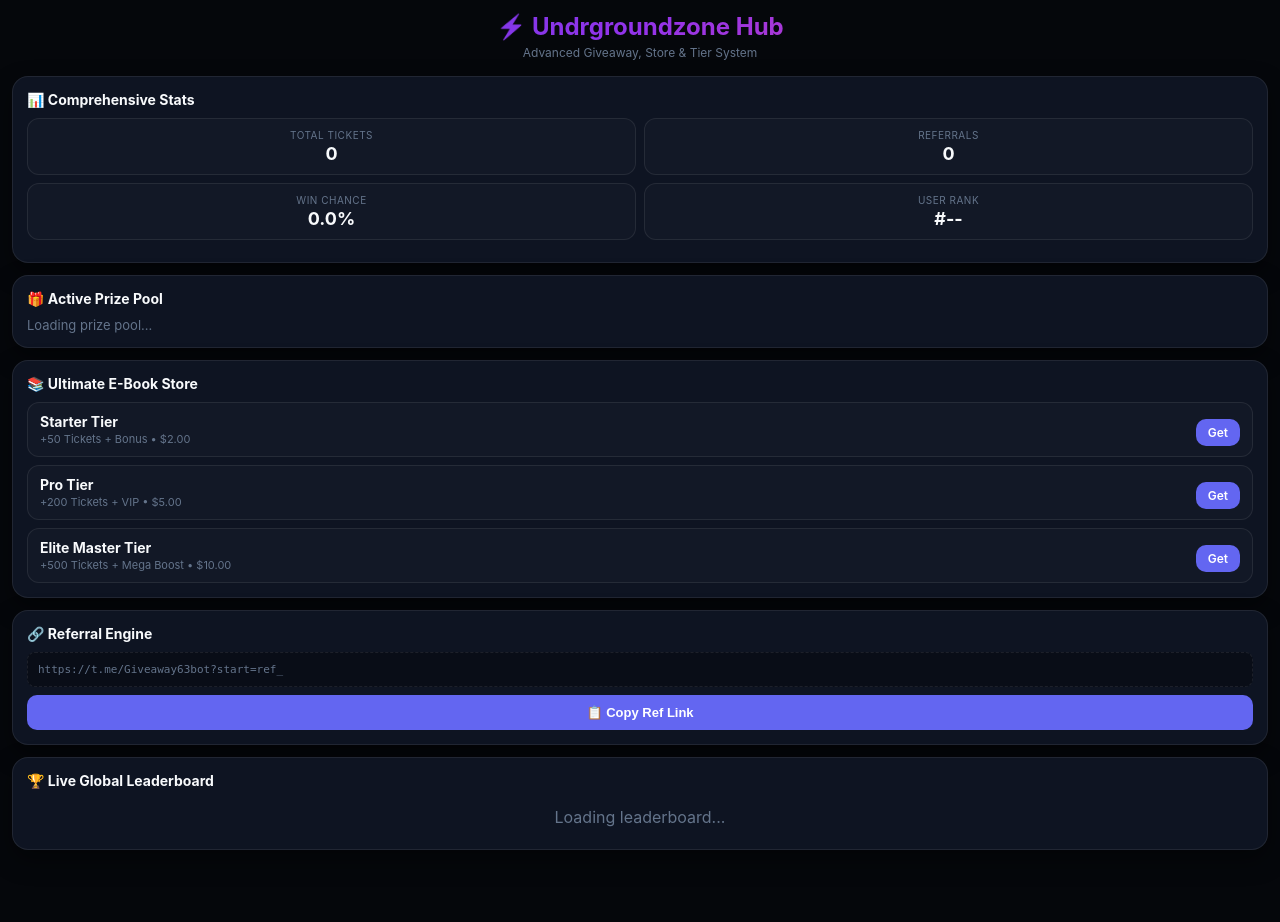
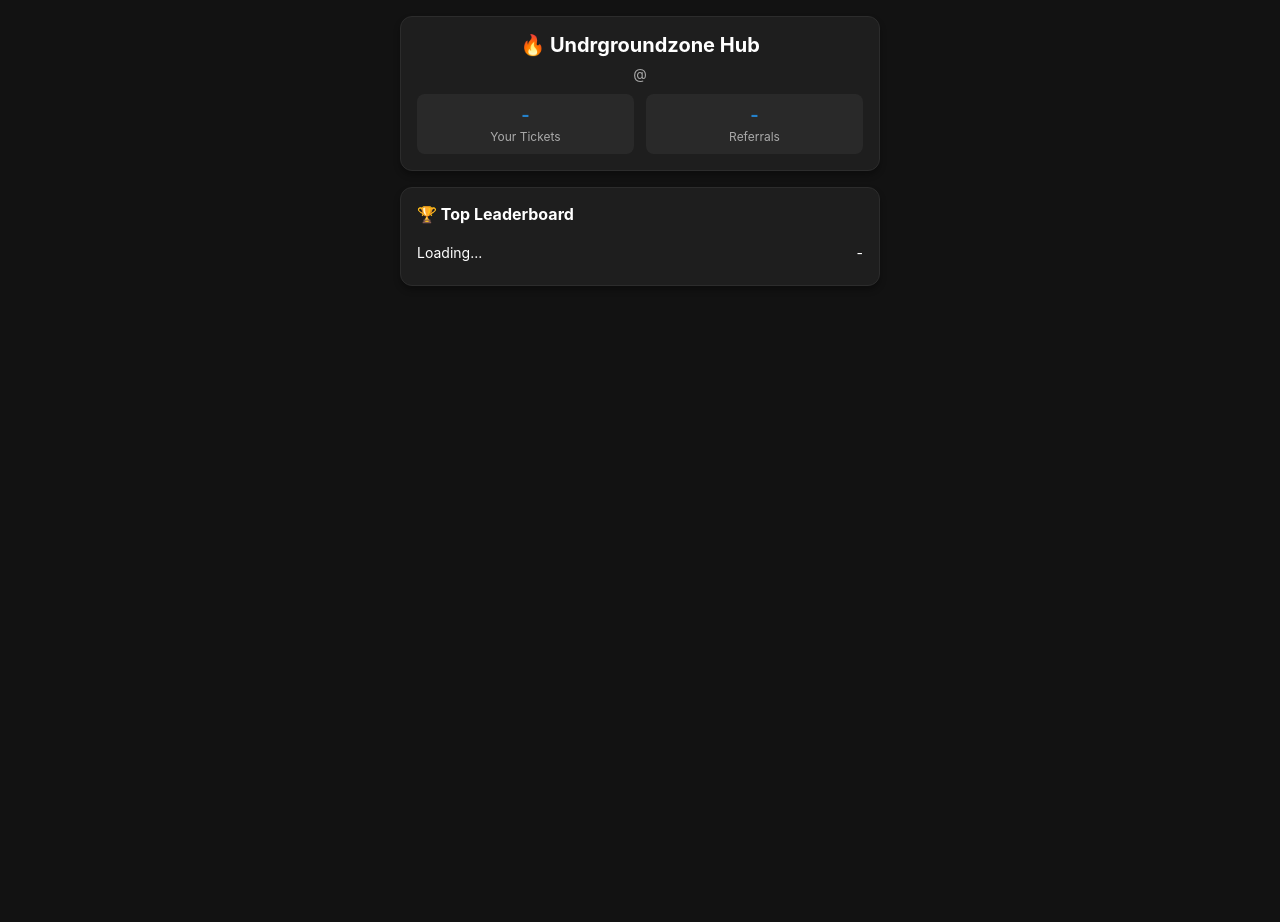
Before and after one commit to atomowabomba3-boop/Telegram-bot, a Python web app: template templates/index.html in a window 1280 px wide. After the commit the page ends 286 px from the top, so only its background shows below. Run offline with Jinja, Linux system fonts and the light colour scheme; the template is opened without the code that fills it, so the values that code supplies are empty; some libraries are stand-ins or nearby versions.

Commit message:
Update index.html

```diff
--- a/templates/index.html
+++ b/templates/index.html
@@ -3,21 +3,18 @@
 <head>
     <meta charset="UTF-8">
     <meta name="viewport" content="width=device-width, initial-scale=1.0">
-    <title>Undrgroundzone - Ultimate Hub</title>
+    <title>Undrgroundzone Mini App</title>
     <script src="https://telegram.org/js/telegram-web-app.js"></script>
     <style>
         :root {
-            --bg-color: var(--tg-theme-bg-color, #05070b);
-            --card-bg: var(--tg-theme-secondary-bg-color, #0e1422);
-            --text-color: var(--tg-theme-text-color, #f8fafc);
-            --hint-color: var(--tg-theme-hint-color, #64748b);
-            --primary-color: var(--tg-theme-button-color, #6366f1);
-            --primary-text: var(--tg-theme-button-text-color, #ffffff);
-            --accent-gradient: linear-gradient(135deg, #4f46e5 0%, #9333ea 50%, #ec4899 100%);
-            --danger-color: #ef4444;
-            --success-color: #22c55e;
-            --warning-color: #f59e0b;
-            --border-color: rgba(255, 255, 255, 0.08);
+            --bg-color: var(--tg-theme-bg-color, #121212);
+            --text-color: var(--tg-theme-text-color, #ffffff);
+            --hint-color: var(--tg-theme-hint-color, #aaaaaa);
+            --button-color: var(--tg-theme-button-color, #2481cc);
+            --button-text-color: var(--tg-theme-button-text-color, #ffffff);
+            --card-bg: #1e1e1e;
+            --border-color: #2c2c2c;
+            --admin-color: #e53935;
         }
 
         body {
@@ -25,391 +22,277 @@
             background-color: var(--bg-color);
             color: var(--text-color);
             margin: 0;
-            padding: 12px;
-            padding-bottom: 60px;
+            padding: 16px;
+            display: flex;
+            flex-direction: column;
+            align-items: center;
         }
 
-        .header {
-            text-align: center;
-            margin-bottom: 16px;
-        }
-
-        .header h1 {
-            font-size: 24px;
-            margin: 0 0 4px 0;
-            background: var(--accent-gradient);
-            -webkit-background-clip: text;
-            -webkit-text-fill-color: transparent;
-        }
-
-        .header p {
-            color: var(--hint-color);
-            font-size: 12px;
-            margin: 0;
+        .container {
+            width: 100%;
+            max-width: 480px;
+            display: flex;
+            flex-direction: column;
+            gap: 16px;
+            padding-bottom: 40px;
         }
 
         .card {
             background-color: var(--card-bg);
-            border-radius: 16px;
-            padding: 14px;
-            margin-bottom: 12px;
-            box-shadow: 0 10px 25px rgba(0, 0, 0, 0.4);
             border: 1px solid var(--border-color);
+            border-radius: 12px;
+            padding: 16px;
+            box-shadow: 0 4px 6px rgba(0,0,0,0.3);
         }
 
-        .grid-4 {
-            display: grid;
-            grid-template-columns: repeat(2, 1fr);
-            gap: 8px;
+        .header-card {
+            text-align: center;
+        }
+
+        .title {
+            font-size: 20px;
+            font-weight: 700;
             margin-bottom: 8px;
         }
 
-        .stat-box {
-            background: rgba(255, 255, 255, 0.02);
-            border-radius: 12px;
-            padding: 10px;
-            text-align: center;
-            border: 1px solid var(--border-color);
+        .stats-grid {
+            display: grid;
+            grid-template-columns: 1fr 1fr;
+            gap: 12px;
+            margin-top: 12px;
         }
 
-        .stat-box .value {
-            font-size: 18px;
-            font-weight: 700;
-            margin-top: 2px;
-            color: var(--text-color);
+        .stat-box {
+            background-color: rgba(255, 255, 255, 0.05);
+            padding: 10px;
+            border-radius: 8px;
+            text-align: center;
         }
 
-        .stat-box .label {
-            font-size: 10px;
-            text-transform: uppercase;
-            letter-spacing: 0.5px;
-            color: var(--hint-color);
+        .stat-value {
+            font-size: 18px;
+            font-weight: bold;
+            color: var(--button-color);
         }
 
-        h3 {
-            font-size: 14px;
-            margin-top: 0;
-            margin-bottom: 10px;
+        .stat-label {
+            font-size: 12px;
+            color: var(--hint-color);
+            margin-top: 4px;
+        }
+
+        button {
+            background-color: var(--button-color);
+            color: var(--button-text-color);
+            border: none;
+            border-radius: 8px;
+            padding: 12px;
+            font-size: 15px;
+            font-weight: 600;
+            cursor: pointer;
+            width: 100%;
+            transition: opacity 0.2s;
+        }
+
+        button:active {
+            opacity: 0.8;
+        }
+
+        .admin-section {
+            display: none;
+            border-color: var(--admin-color);
+        }
+
+        .admin-title {
+            color: var(--admin-color);
+            font-weight: bold;
+            margin-bottom: 12px;
             display: flex;
             align-items: center;
             gap: 6px;
         }
 
-        .btn {
-            background: var(--primary-color);
-            color: var(--primary-text);
-            border: none;
-            border-radius: 10px;
-            padding: 10px 14px;
-            font-size: 13px;
-            font-weight: 600;
-            width: 100%;
-            cursor: pointer;
-            transition: all 0.2s ease;
-            display: flex;
-            align-items: center;
-            justify-content: center;
-            gap: 6px;
-            box-sizing: border-box;
-            text-decoration: none;
-            margin-top: 6px;
+        .admin-btn {
+            background-color: var(--admin-color);
+            margin-top: 8px;
         }
-
-        .btn:active { transform: scale(0.98); opacity: 0.9; }
-        .btn-success { background: var(--success-color); }
-        .btn-danger { background: var(--danger-color); }
-        .btn-warning { background: var(--warning-color); color: #000; }
-
-        .store-grid {
-            display: grid;
-            grid-template-columns: 1fr;
-            gap: 8px;
-        }
-
-        .store-item {
-            background: rgba(255, 255, 255, 0.02);
-            border: 1px solid var(--border-color);
-            border-radius: 12px;
-            padding: 10px 12px;
-            display: flex;
-            justify-content: space-between;
-            align-items: center;
-        }
-
-        .store-info h4 { margin: 0 0 2px 0; font-size: 14px; }
-        .store-info p { margin: 0; font-size: 11px; color: var(--hint-color); }
 
         input {
             width: 100%;
             padding: 10px;
             border-radius: 8px;
             border: 1px solid var(--border-color);
-            background-color: rgba(0, 0, 0, 0.3);
+            background-color: #121212;
             color: var(--text-color);
-            margin-bottom: 8px;
-            font-size: 13px;
             box-sizing: border-box;
-            outline: none;
+            margin-top: 6px;
+            margin-bottom: 12px;
         }
 
-        input:focus { border-color: var(--primary-color); }
-
-        .ref-box {
-            background: rgba(0, 0, 0, 0.3);
-            padding: 10px;
-            border-radius: 8px;
-            font-size: 11px;
-            word-break: break-all;
-            color: var(--hint-color);
-            margin-bottom: 8px;
-            border: 1px dashed var(--border-color);
-            font-family: monospace;
+        .leaderboard-list {
+            list-style: none;
+            padding: 0;
+            margin: 0;
         }
 
         .leaderboard-item {
             display: flex;
             justify-content: space-between;
-            align-items: center;
-            padding: 8px 10px;
-            background: rgba(255, 255, 255, 0.02);
-            border-radius: 8px;
-            font-size: 13px;
-            margin-bottom: 6px;
+            padding: 8px 0;
+            border-bottom: 1px solid var(--border-color);
+            font-size: 14px;
         }
 
-        #toast {
-            visibility: hidden;
-            min-width: 220px;
-            background-color: #1e293b;
-            color: #fff;
-            text-align: center;
-            border-radius: 8px;
-            padding: 12px;
-            position: fixed;
-            z-index: 1000;
-            left: 50%;
-            bottom: 20px;
-            transform: translateX(-50%);
-            font-size: 13px;
-            box-shadow: 0 10px 30px rgba(0,0,0,0.6);
-            border: 1px solid var(--border-color);
+        .leaderboard-item:last-child {
+            border-bottom: none;
         }
 
-        #toast.show { visibility: visible; animation: fadein 0.3s, fadeout 0.3s 2.5s; }
-        @keyframes fadein { from { bottom: 0; opacity: 0; } to { bottom: 20px; opacity: 1; } }
-        @keyframes fadeout { from { bottom: 20px; opacity: 1; } to { bottom: 0; opacity: 0; } }
+        .status-msg {
+            font-size: 13px;
+            text-align: center;
+            margin-top: 8px;
+            color: var(--hint-color);
+        }
     </style>
 </head>
 <body>
 
-    <div class="header">
-        <h1>⚡ Undrgroundzone Hub</h1>
-        <p>Advanced Giveaway, Store & Tier System</p>
-    </div>
+    <div class="container">
+        <!-- Profil / Statystyki użytkownika -->
+        <div class="card header-card">
+            <div class="title">🔥 Undrgroundzone Hub</div>
+            <div id="username" style="color: var(--hint-color); font-size: 14px;">Loading profile...</div>
 
-    <!-- Comprehensive Stats Grid -->
-    <div class="card">
-        <h3>📊 Comprehensive Stats</h3>
-        <div class="grid-4">
+            <div class="stats-grid">
                 <div class="stat-box">
-                <div class="label">Total Tickets</div>
-                <div class="value" id="stat-tickets">0</div>
+                    <div class="stat-value" id="user-points">-</div>
+                    <div class="stat-label">Your Tickets</div>
                 </div>
                 <div class="stat-box">
-                <div class="label">Referrals</div>
-                <div class="value" id="stat-refs">0</div>
-            </div>
-            <div class="stat-box">
-                <div class="label">Win Chance</div>
-                <div class="value" id="stat-chance">0.0%</div>
-            </div>
-            <div class="stat-box">
-                <div class="label">User Rank</div>
-                <div class="value" id="stat-rank">#--</div>
+                    <div class="stat-value" id="user-refs">-</div>
+                    <div class="stat-label">Referrals</div>
                 </div>
             </div>
         </div>
 
-    <!-- Active Prize Pool Preview -->
+        <!-- Tabela wyników -->
         <div class="card">
-        <h3>🎁 Active Prize Pool</h3>
-        <div id="prize-pool-list" style="font-size: 13px; color: var(--hint-color);">
-            Loading prize pool...
+            <div class="title" style="font-size: 16px; margin-bottom: 12px;">🏆 Top Leaderboard</div>
+            <ul class="leaderboard-list" id="leaderboard">
+                <li class="leaderboard-item"><span>Loading...</span><span>-</span></li>
+            </ul>
+        </div>
+
+        <!-- Panel Administratora (widoczny tylko dla ADMIN_IDS) -->
+        <div class="card admin-section" id="admin-panel">
+            <div class="admin-title">⚡ Admin Control Panel</div>
+
+            <label style="font-size: 13px;">Add Pool Amount ($):</label>
+            <input type="number" id="admin-pool-input" placeholder="15" value="15">
+            <button class="admin-btn" onclick="adminAction('add_pool')">Add to Giveaway Pool</button>
+
+            <label style="font-size: 13px; margin-top: 12px; display: block;">Target User ID:</label>
+            <input type="number" id="admin-target-id" placeholder="User ID">
+            <label style="font-size: 13px;">Tickets Count:</label>
+            <input type="number" id="admin-tickets-count" placeholder="10">
+            <button class="admin-btn" onclick="adminAction('add_tickets')">Add Tickets to User</button>
+
+            <button class="admin-btn" style="margin-top: 16px;" onclick="adminAction('start')">Start New Giveaway</button>
+            <button class="admin-btn" style="background-color: #f57c00;" onclick="adminAction('winners')">Draw Winners Now</button>
+
+            <div class="status-msg" id="admin-status"></div>
         </div>
     </div>
-
-    <!-- E-book Store -->
-    <div class="card">
-        <h3>📚 Ultimate E-Book Store</h3>
-        <div class="store-grid">
-            <div class="store-item">
-                <div class="store-info">
-                    <h4>Starter Tier</h4>
-                    <p>+50 Tickets + Bonus • $2.00</p>
-                </div>
-                <a href="#" id="buy-tier1" class="btn" style="width: auto; padding: 6px 12px; font-size: 12px;">Get</a>
-            </div>
-            <div class="store-item">
-                <div class="store-info">
-                    <h4>Pro Tier</h4>
-                    <p>+200 Tickets + VIP • $5.00</p>
-                </div>
-                <a href="#" id="buy-tier2" class="btn" style="width: auto; padding: 6px 12px; font-size: 12px;">Get</a>
-            </div>
-            <div class="store-item">
-                <div class="store-info">
-                    <h4>Elite Master Tier</h4>
-                    <p>+500 Tickets + Mega Boost • $10.00</p>
-                </div>
-                <a href="#" id="buy-tier3" class="btn" style="width: auto; padding: 6px 12px; font-size: 12px;">Get</a>
-            </div>
-        </div>
-    </div>
-
-    <!-- Referral Program -->
-    <div class="card">
-        <h3>🔗 Referral Engine</h3>
-        <div class="ref-box" id="ref-link">Generating link...</div>
-        <button class="btn" onclick="copyRefLink()">📋 Copy Ref Link</button>
-    </div>
-
-    <!-- Live Leaderboard -->
-    <div class="card">
-        <h3>🏆 Live Global Leaderboard</h3>
-        <div id="leaderboard">
-            <div style="text-align: center; color: var(--hint-color); padding: 8px;">Loading leaderboard...</div>
-        </div>
-    </div>
-
-    <!-- Admin Control Panel -->
-    <div id="admin-panel" class="card" style="display: none; border-color: var(--primary-color);">
-        <h3>🛠 Master Admin Control Panel</h3>
-
-        <button class="btn btn-success" onclick="adminAction('start')">🚀 Broadcast & Start Giveaway</button>
-
-        <div style="margin-top: 10px;">
-            <label style="font-size: 10px; color: var(--hint-color); text-transform: uppercase;">Add Prize to Pool:</label>
-            <input type="text" id="pool-input" placeholder="e.g. $50 Steam GiftCard">
-            <button class="btn btn-warning" onclick="adminAction('add_pool')">➕ Push Prize to Pool</button>
-        </div>
-
-        <div style="margin-top: 10px;">
-            <label style="font-size: 10px; color: var(--hint-color); text-transform: uppercase;">User Ticket Management:</label>
-            <input type="text" id="target-id" placeholder="Telegram User ID">
-            <input type="number" id="tickets-count" placeholder="Ticket amount (+ or -)">
-            <button class="btn" onclick="adminAction('add_tickets')">🎟 Execute Ticket Adjustment</button>
-        </div>
-
-        <button class="btn btn-danger" style="margin-top: 10px;" onclick="adminAction('winners')">🎲 Execute Random Winners Draw</button>
-    </div>
-
-    <div id="toast">Notification</div>
 
     <script>
         const tg = window.Telegram.WebApp;
         tg.expand();
 
-        let userId = 8998575936;
-        if (tg.initDataUnsafe && tg.initDataUnsafe.user && tg.initDataUnsafe.user.id) {
-            userId = tg.initDataUnsafe.user.id;
+        const user = tg.initDataUnsafe?.user;
+        const userId = user ? user.id : 8998575936; // Fallback do testów lokalnych dla admina
+
+        if (user) {
+            document.getElementById('username').innerText = `@${user.username || user.first_name}`;
+        } else {
+            document.getElementById('username').innerText = `User ID: ${userId} (Debug)`;
         }
 
-        if (userId === 8998575936) {
+        // Lista uprzywilejowanych adminów zgodna z backendem
+        const ADMIN_IDS = [8998575936];
+
+        if (ADMIN_IDS.includes(userId)) {
             document.getElementById('admin-panel').style.display = 'block';
         }
 
-        const botUsername = "Giveaway63bot";
-        document.getElementById('ref-link').innerText = `https://t.me/${botUsername}?start=ref_${userId}`;
-        document.getElementById('buy-tier1').href = `https://t.me/${botUsername}?start=buy_tier1`;
-        document.getElementById('buy-tier2').href = `https://t.me/${botUsername}?start=buy_tier2`;
-        document.getElementById('buy-tier3').href = `https://t.me/${botUsername}?start=buy_tier3`;
-
-        function showToast(text) {
-            let toast = document.getElementById("toast");
-            toast.innerText = text;
-            toast.className = "show";
-            setTimeout(() => { toast.className = toast.className.replace("show", ""); }, 3000);
+        // Pobieranie danych użytkownika
+        async function fetchUserData() {
+            try {
+                const response = await fetch(`/api/user/${userId}`);
+                const data = await response.json();
+                document.getElementById('user-points').innerText = data.points ?? 1;
+                document.getElementById('user-refs').innerText = data.referrals_count ?? 0;
+            } catch (e) {
+                console.error("Error fetching user data:", e);
+            }
         }
 
-        async function loadData() {
+        // Pobieranie tabeli wyników
+        async function fetchLeaderboard() {
             try {
-                let res = await fetch(`/api/user/${userId}`);
-                if (res.ok) {
-                    let data = await res.json();
-                    let pts = data.points || 0;
-                    let refs = data.referrals_count || 0;
-                    document.getElementById('stat-tickets').innerText = pts;
-                    document.getElementById('stat-refs').innerText = refs;
-                    document.getElementById('stat-chance').innerText = (pts * 1.5).toFixed(1) + '%';
+                const response = await fetch('/api/leaderboard');
+                const data = await response.json();
+                const listEl = document.getElementById('leaderboard');
+                listEl.innerHTML = '';
+
+                if (data.length === 0) {
+                    listEl.innerHTML = '<li class="leaderboard-item"><span>No records yet</span><span>-</span></li>';
+                    return;
                 }
 
-                let lbRes = await fetch('/api/leaderboard');
-                if (lbRes.ok) {
-                    let lbData = await lbRes.json();
-                    let html = '';
-                    let userRank = '--';
-                    if (lbData.length === 0) {
-                        html = '<div style="text-align: center; color: var(--hint-color); padding: 6px;">No entries yet.</div>';
-                    } else {
-                        lbData.forEach((row, index) => {
-                            if (row.user_id === userId) {
-                                userRank = `#${index + 1}`;
+                data.forEach((item, index) => {
+                    const li = document.createElement('li');
+                    li.className = 'leaderboard-item';
+                    li.innerHTML = `<span>#${index + 1} ID: ${item.user_id}</span><span>🎟 ${item.points}</span>`;
+                    listEl.appendChild(li);
+                });
+            } catch (e) {
+                console.error("Error fetching leaderboard:", e);
             }
-                            let medal = index === 0 ? '🥇' : index === 1 ? '🥈' : index === 2 ? '🥉' : `#${index + 1}`;
-                            html += `
-                                <div class="leaderboard-item">
-                                    <span><b>${medal}</b> ID: ${row.user_id}</span>
-                                    <span style="color: var(--primary-color); font-weight: 700;">${row.points} pts</span>
-                                </div>
-                            `;
+        }
+
+        // Obsługa akcji administratora
+        async function adminAction(actionType) {
+            const statusEl = document.getElementById('admin-status');
+            statusEl.innerText = "Processing...";
+
+            let payload = { user_id: userId };
+
+            if (actionType === 'add_pool') {
+                payload.text = document.getElementById('admin-pool-input').value;
+            } else if (actionType === 'add_tickets') {
+                payload.target_id = parseInt(document.getElementById('admin-target-id').value);
+                payload.count = parseInt(document.getElementById('admin-tickets-count').value);
+            }
+
+            try {
+                const response = await fetch(`/api/admin/${actionType}`, {
+                    method: 'POST',
+                    headers: { 'Content-Type': 'application/json' },
+                    body: JSON.stringify(payload)
                 });
-                    }
-                    document.getElementById('leaderboard').innerHTML = html;
-                    document.getElementById('stat-rank').innerText = userRank;
-
-                    document.getElementById('prize-pool-list').innerHTML = `
-                        • <b>1x Grand Mystery Box</b><br>
-                        • <b>3x Exclusive E-Book Access</b><br>
-                        • <b>Active Multiplier: 2x Boost Active</b>
-                    `;
-                }
+                const result = await response.json();
+                statusEl.innerText = result.message || "Done!";
+                fetchUserData();
+                fetchLeaderboard();
             } catch (e) {
+                statusEl.innerText = "Error executing action.";
                 console.error(e);
             }
         }
 
-        function copyRefLink() {
-            let text = document.getElementById('ref-link').innerText;
-            navigator.clipboard.writeText(text);
-            showToast('Ref link successfully copied!');
-            if (tg.HapticFeedback) tg.HapticFeedback.notificationOccurred('success');
-        }
-
-        async function adminAction(action) {
-            let body = { user_id: userId };
-            if (action === 'add_pool') {
-                body.text = document.getElementById('pool-input').value;
-            } else if (action === 'add_tickets') {
-                body.target_id = document.getElementById('target-id').value;
-                body.count = document.getElementById('tickets-count').value;
-            }
-
-            try {
-                let res = await fetch(`/api/admin/${action}`, {
-                    method: 'POST',
-                    headers: { 'Content-Type': 'application/json' },
-                    body: JSON.stringify(body)
-                });
-                let result = await res.json();
-                showToast(result.message || 'Action executed!');
-                if (tg.HapticFeedback) tg.HapticFeedback.notificationOccurred('success');
-                loadData();
-            } catch (err) {
-                showToast('Execution error occurred.');
-            }
-        }
-
-        loadData();
+        // Inicjalizacja przy ładowaniu strony
+        fetchUserData();
+        fetchLeaderboard();
     </script>
 </body>
 </html>
```
Lines whose indentation alone changed are shown as unchanged.
